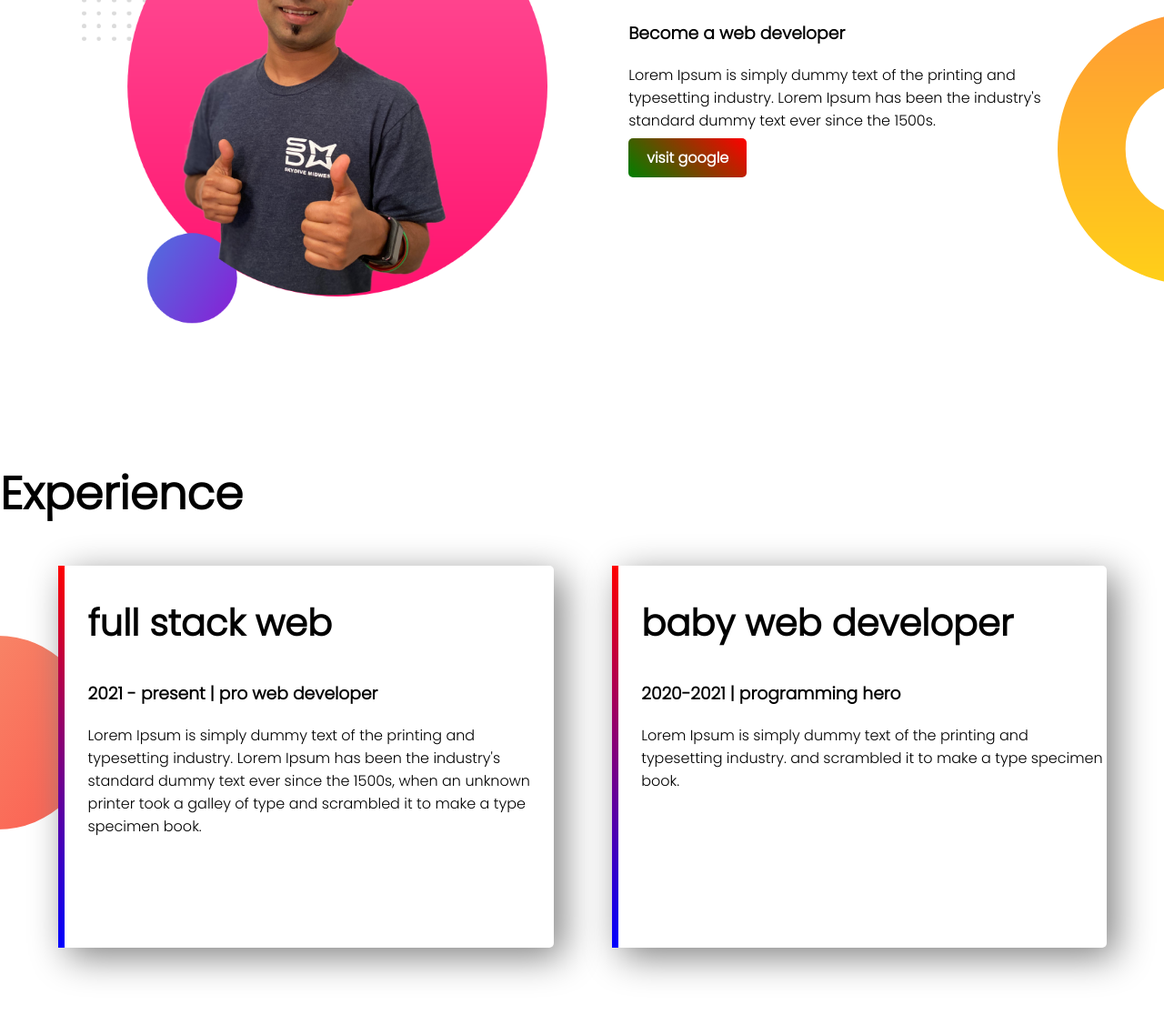
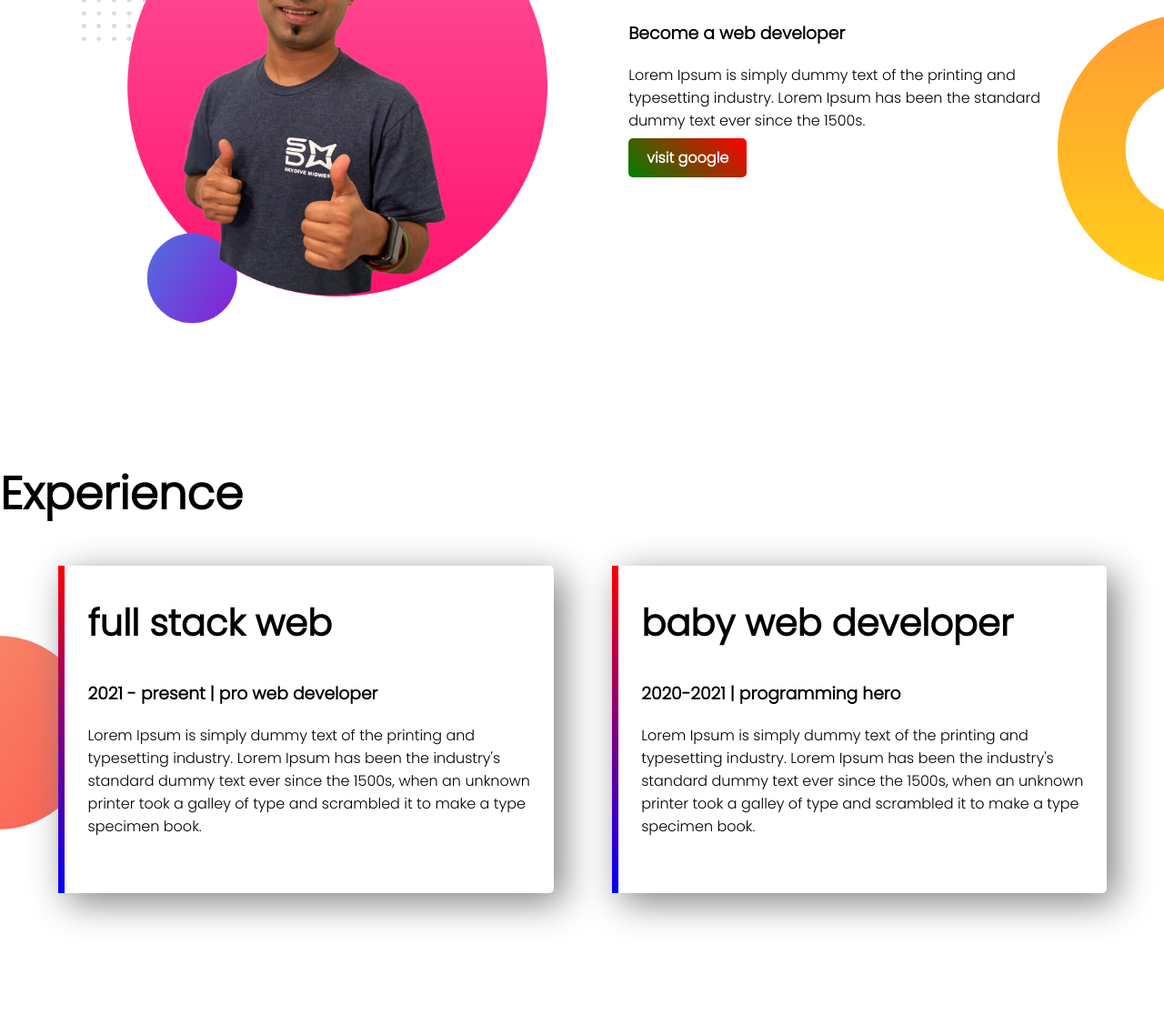
Before and after one commit to abirphero/my-frist-website, a plain HTML site: page index.html in a window 1280 px wide. Shown: the part 736-1852 px from the top of the page at 91% size. Drawn offline with Linux system fonts and the light colour scheme.

Commit message:
finished my first ever website

```diff
--- a/index.html
+++ b/index.html
@@ -29,7 +29,7 @@
         <div class="half-width">
             <h1>Dream life</h1>
             <h3>Become a web developer</h3>
-            <p>Lorem Ipsum is simply dummy text of the printing and typesetting industry. Lorem Ipsum has been the industry's standard dummy text ever since the 1500s.</p>
+            <p>Lorem Ipsum is simply dummy text of the printing and typesetting industry. Lorem Ipsum has been the  standard dummy text ever since the 1500s.</p>
             <a class="rakib" target=" blank" href="https://www.google.com/">visit google</a>
         </div>
     </section>
@@ -43,7 +43,7 @@
         <div id="baby-web" class="half-width singel-abir">
             <h2>baby web developer</h2>
             <h3>2020-2021 | programming hero</h3>
-            <p>Lorem Ipsum is simply dummy text of the printing and typesetting industry. and scrambled it to make a type specimen book.</p>
+            <p>Lorem Ipsum is simply dummy text of the printing and typesetting industry. Lorem Ipsum has been the industry's standard dummy text ever since the 1500s, when an unknown printer took a galley of type and scrambled it to make a type specimen book.</p>
         </div>
     </section>
     <footer>
--- a/style.css
+++ b/style.css
@@ -59,7 +59,7 @@ section{
 .singel-abir{
     box-shadow: 10px 10px 40px gray;
     border-radius: 5px;
-    height: 70%;
+    height: 60%;
     background-color: white;
 }
 #full-stack{
```
